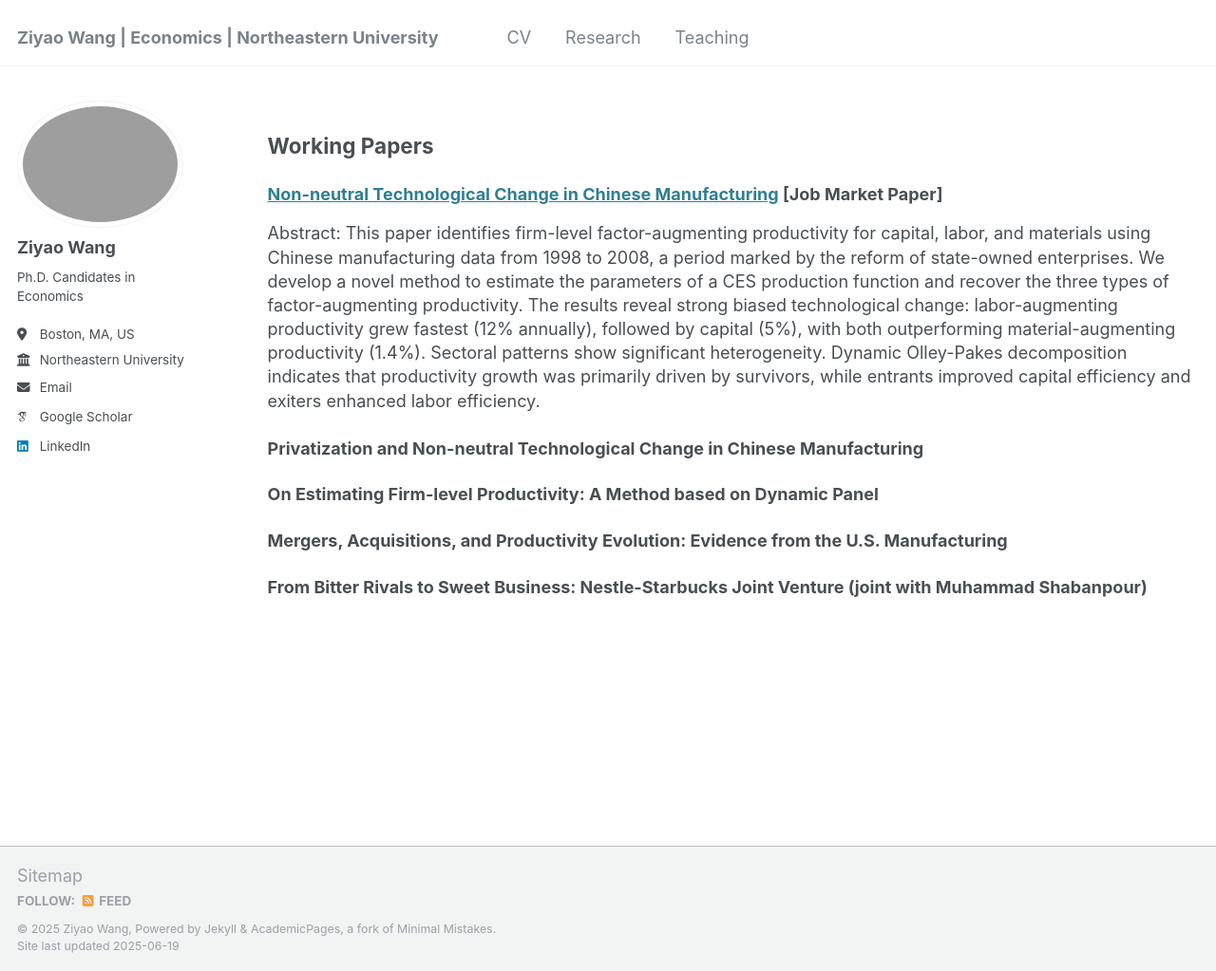
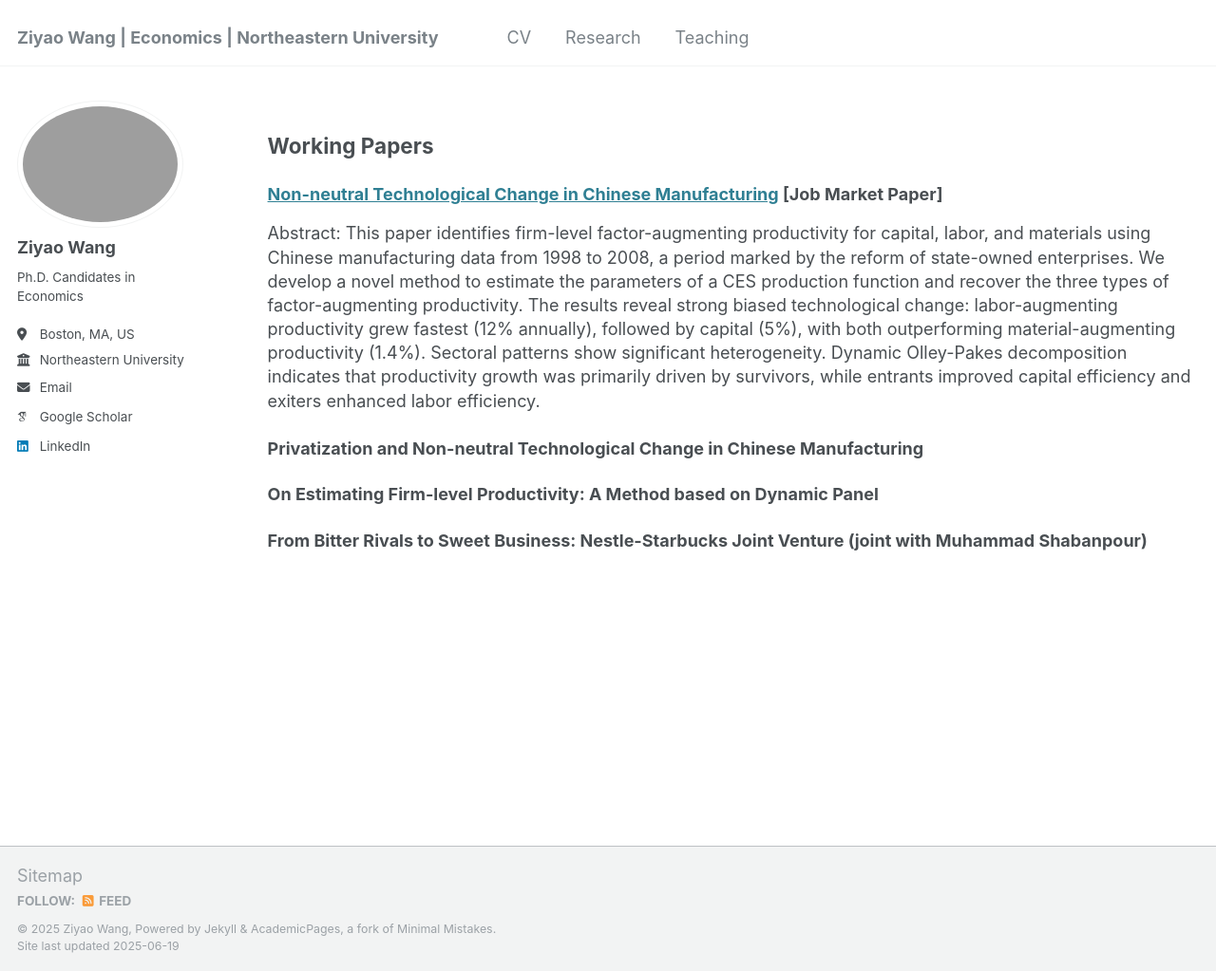
Before and after one commit to ziyaowangecon/ziyaowangecon.github.io, a Jekyll site: the page built from _pages/research.md, in a window 1280 px wide and 1023 px high. Shown: the whole window at 95% size. Built offline with Jekyll 4.4.1, drawn with Linux system fonts in a browser that asks for light colours; some web fonts are replaced.

Commit message:
Update research.md

```diff
--- a/_pages/research.md
+++ b/_pages/research.md
@@ -71,6 +71,6 @@ Abstract: This paper identifies firm-level factor-augmenting productivity for ca
 
 ### On Estimating Firm-level Productivity: A Method based on Dynamic Panel
 
-### Mergers, Acquisitions, and Productivity Evolution: Evidence from the U.S. Manufacturing
+<!-- ### Mergers, Acquisitions, and Productivity Evolution: Evidence from the U.S. Manufacturing-->
 
 ### From Bitter Rivals to Sweet Business: Nestle-Starbucks Joint Venture (joint with Muhammad Shabanpour)
```
